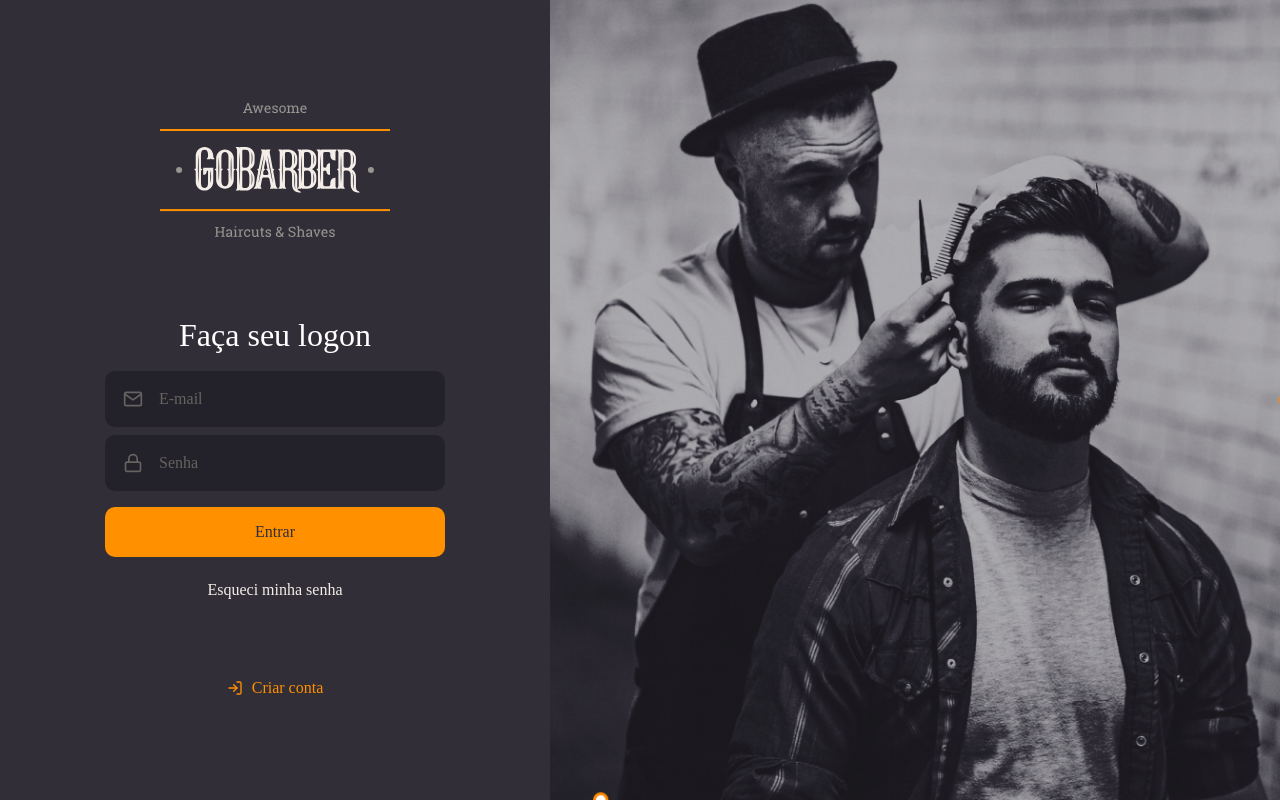
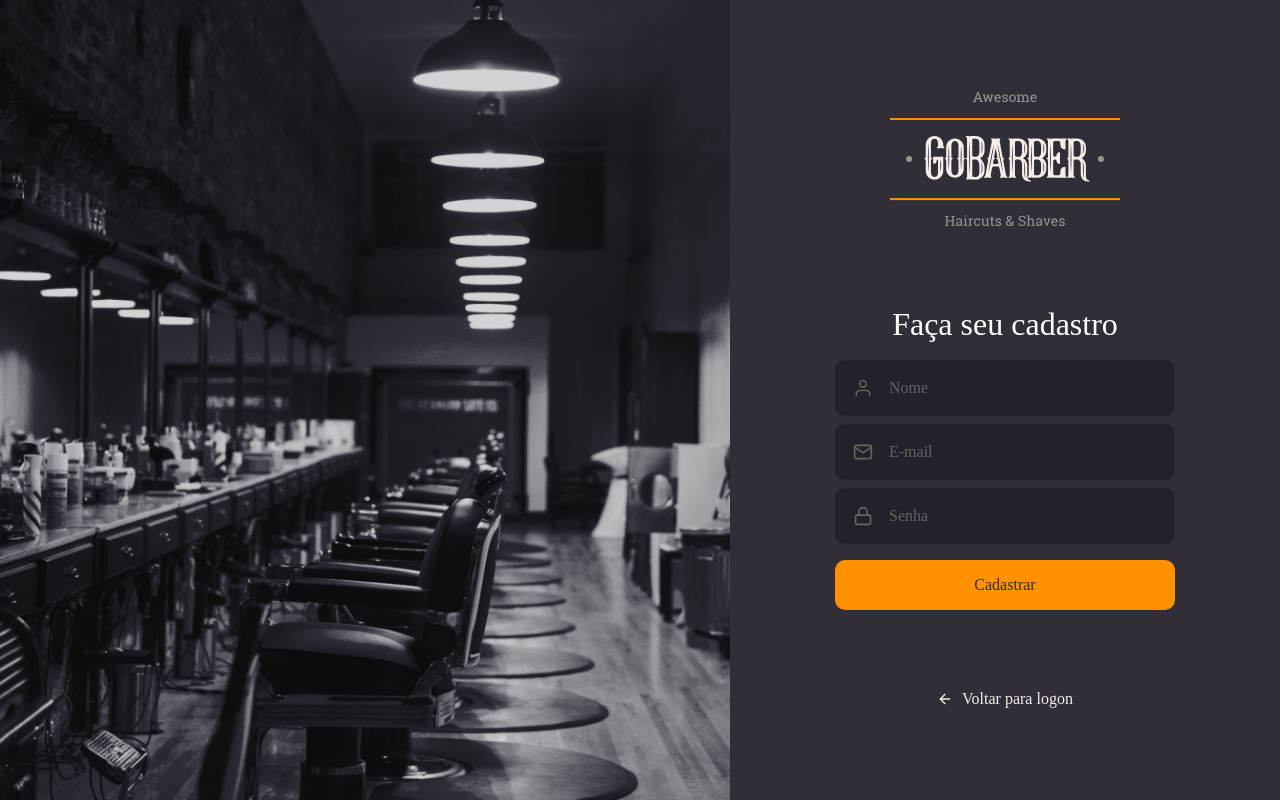
Before and after one commit to borgesjuniior/Go, a React (Create React App) app: page / in a window 1280 px wide. Built offline with nearby package versions, Linux system fonts and the light colour scheme.

Commit message:
Página de cadastro

```diff
--- a/src/App.tsx
+++ b/src/App.tsx
@@ -1,12 +1,13 @@
 import React from 'react';
 import GlobalStyle from './styles/global';
-import SingIn from './pages/SingIn';
+//import SingIn from './pages/SingIn';
+import SingUp from './pages/SingUp';
 
 
 function App() {
   return (
     <>
-      <SingIn />
+      <SingUp />
       <GlobalStyle />
     </>
   );
--- /dev/null
+++ b/src/pages/SingUp/index.tsx
@@ -0,0 +1,32 @@
+import React from 'react';
+import { FiArrowLeft, FiMail, FiUser, FiLock } from 'react-icons/fi';
+import Logo from '../../assets/logo.svg'
+import { Container, Content, Background } from './styles';
+import Button from '../../components/Button';
+import Input from '../../components/Input';
+
+
+const SingIn: React.FC = () => {
+  return (
+    <Container>
+      <Background />
+      <Content>
+        <img src={Logo} alt="Logo"/>
+        <form>
+          <h1>Faça seu cadastro</h1>
+          <Input Icon={FiUser} name="name" placeholder="Nome"/>
+          <Input Icon={FiMail} name="email" placeholder="E-mail"/>
+          <Input Icon={FiLock} name="password" placeholder="Senha" type="password"/>
+
+          <Button type="submit">Cadastrar</Button>
+        </form>
+
+        <a href="criar">
+          <FiArrowLeft />
+          Voltar para logon</a>
+      </Content>
+    </Container>
+  )
+};
+
+export default SingIn;
--- /dev/null
+++ b/src/pages/SingUp/styles.ts
@@ -0,0 +1,64 @@
+import styled from 'styled-components';
+import { shade } from 'polished';
+import singInBackground from '../../assets/sign-up-background.png'
+
+export const Container = styled.div`
+  height: 100vh;
+  display: flex;
+  align-items: stretch;
+
+`;
+
+export const Content = styled.div`
+  display: flex;
+  align-items: center;
+  flex-direction: column;
+  place-content: center;
+  width: 100%;
+  max-width: 550px;
+
+  form {
+    margin: 80px 0;
+    width: 340px;
+    text-align: center;
+
+    h1 {
+      margin-bottom: 5%;
+    }
+
+    a {
+      color: #f4ede8;
+      display: block;
+      text-decoration: none;
+      margin-top: 24px;
+      transition: background-color 0.2s;
+      &:hover {
+        color: ${shade(0.2, '#f4ede8')}
+      }
+    }
+  }
+
+  > a {
+    color: #f4ede8;
+    display: block;
+    text-decoration: none;
+    transition: background-color 0.2s;
+
+    display: flex;
+    align-items: center;
+
+    &:hover {
+      color: ${shade(0.2, '#f4ede8')}
+    }
+
+    svg{
+      margin-right: 9px;
+    }
+  }
+`;
+
+export const Background = styled.div`
+  flex: 1;
+  background: url(${singInBackground}) no-repeat center;
+  background-size: cover;
+`;
```
Also changed, not shown: src/assets/sign-up-background.png (renamed from src/assets/1587470786293-attachment.png).
